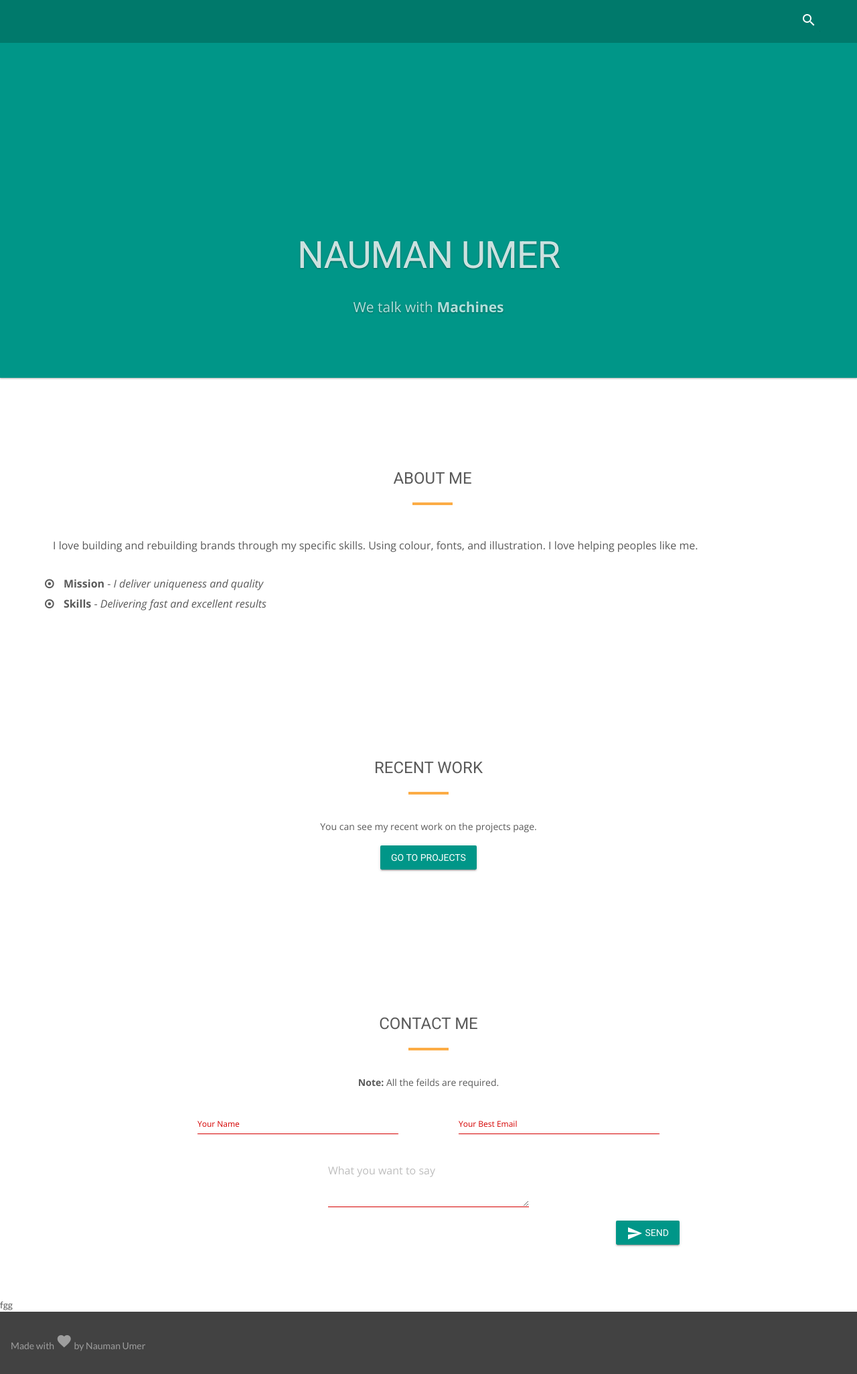
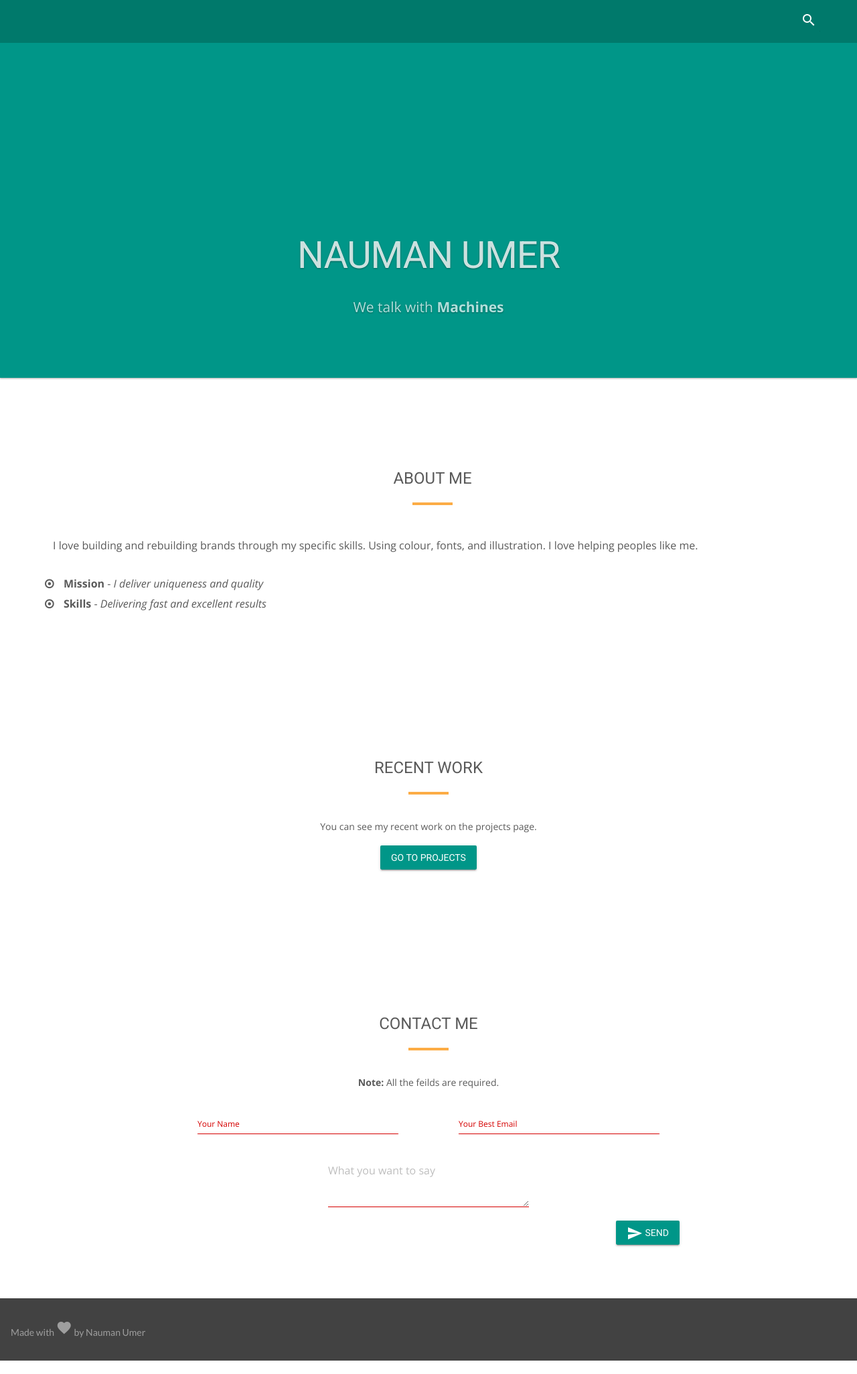
Before and after one commit to nmanumr/nmanumr.com, a Jekyll site: the page built from index.html, in a window 1280 px wide. Shown: the whole page at 67% size. Built offline with Jekyll 4.4.1, drawn with Linux system fonts in a browser that asks for light colours; nearby versions of some CDN libraries.

Commit message:
Update default.html

```diff
--- a/_layouts/default.html
+++ b/_layouts/default.html
@@ -93,7 +93,6 @@
 <div class="android-content mdl-layout__content">
         <div class="page-content">
     {{ content }}
-<div id="log">fgg</div>
     {% include footer.html %}
 
 </div>
```
